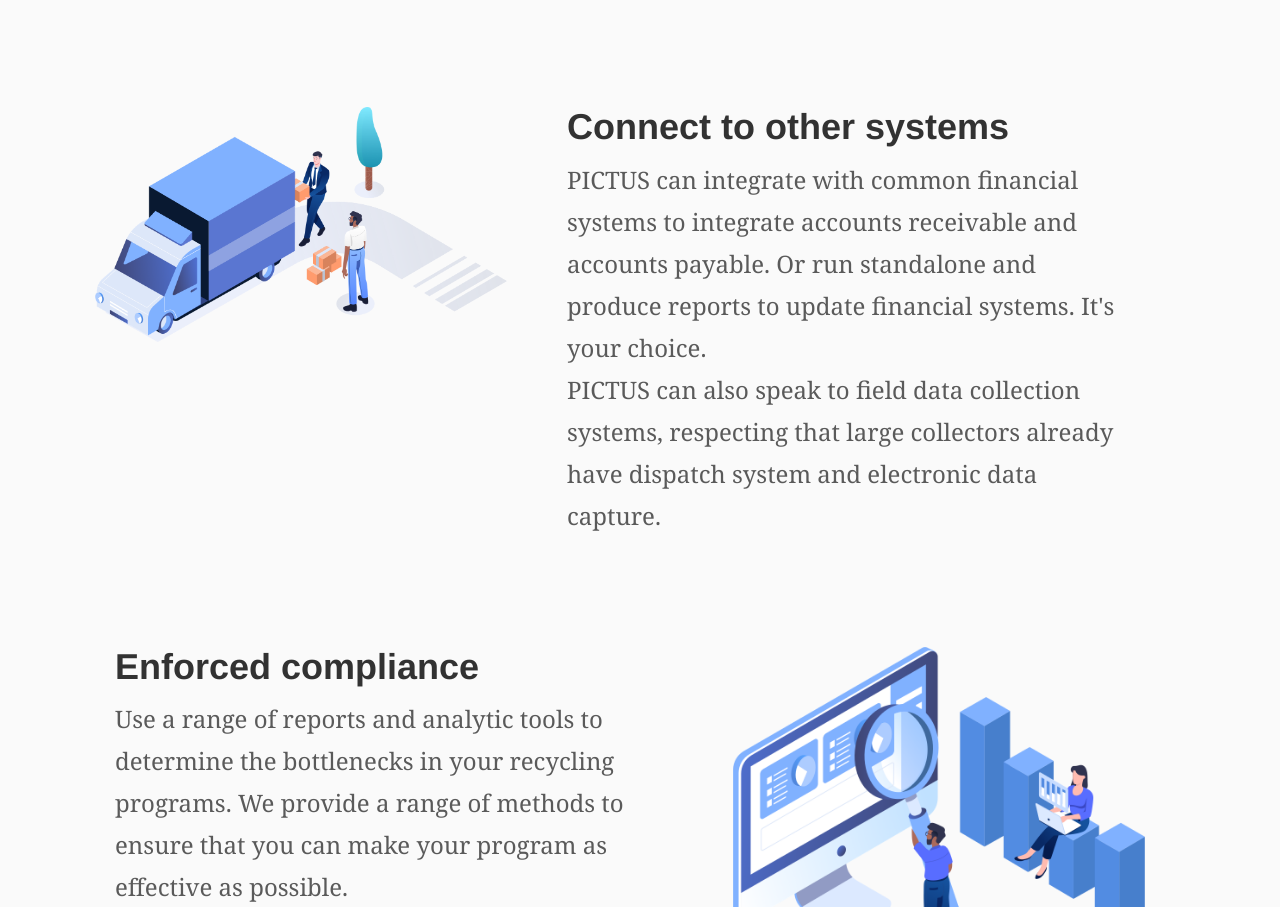
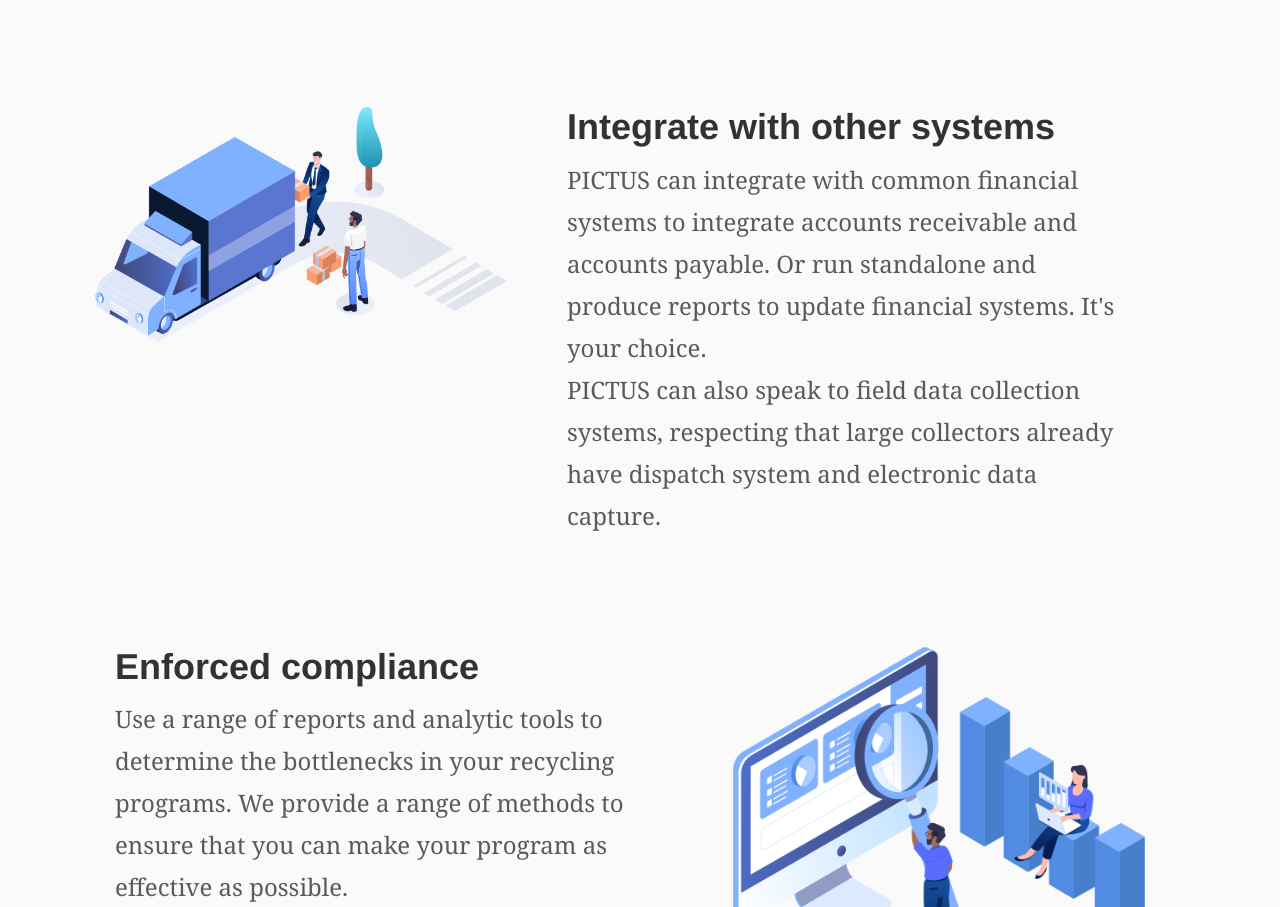
Before and after one commit to mtimofiiv/Pictus, a Gatsby site: page / in a window 1280 px wide. Shown: the part 3506-4413 px from the top of the page. Built offline with nearby package versions, Linux system fonts and the light colour scheme; Gatsby itself is replaced by a stand-in of ours; some packages are replaced by stand-ins of ours.

Commit message:
Update Feature “mapping-coverage”

```diff
--- a/src/data/features/mapping-coverage.md
+++ b/src/data/features/mapping-coverage.md
@@ -1,5 +1,5 @@
 ---
-title: Connect to other systems
+title: Integrate with other systems
 image: /assets/delivery.png
 order: "50"
 ---
```
